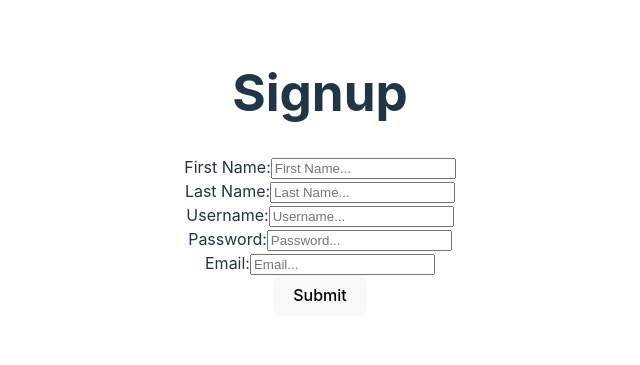
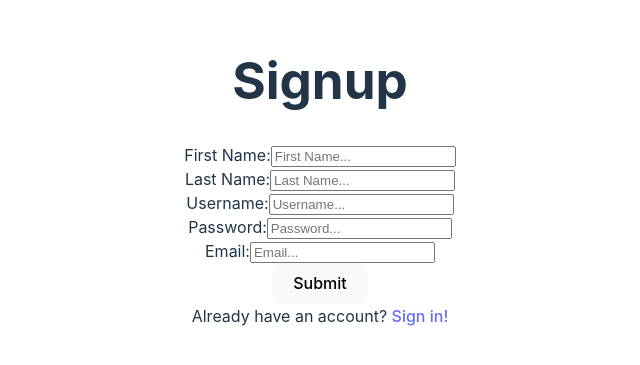
Before and after one commit to cjacqo/journaling, a React (Vite) app: page /signup in a window 1280 px wide. Shown: the part 227-592 px from the top of the page, without its empty margins (320-960 px from the left). Built offline with nearby package versions, Linux system fonts and the light colour scheme.

Commit message:
Created a NavigateButton component that is used on each form (login and signup)

```diff
--- /dev/null
+++ b/src/components/buttons/NavigateButton.jsx
@@ -0,0 +1,22 @@
+import PropTypes from 'prop-types'
+import { Link } from 'react-router-dom'
+
+const NavigateButton = ({ route, text, link }) => {
+  return (
+    <div className="navigate-btn--container">
+      <span className="navigate-btn--text">{text}</span>
+      &nbsp;
+      <Link to={`/${route}`}>
+        {link}
+      </Link>
+    </div>
+  )
+}
+
+NavigateButton.propTypes = {
+  route: PropTypes.string.isRequired,
+  text: PropTypes.string.isRequired,
+  link: PropTypes.string.isRequired
+}
+
+export default NavigateButton
--- a/src/components/views/login-view/LoginView.jsx
+++ b/src/components/views/login-view/LoginView.jsx
@@ -1,6 +1,7 @@
 import { useState } from 'react'
 import PropTypes from 'prop-types'
 import Form from '../../form/Form'
+import NavigateButton from '../../buttons/NavigateButton'
 
 const LoginView = ({ onLoggedIn }) => {
   const [username, setUsername] = useState('')
@@ -54,12 +55,18 @@ const LoginView = ({ onLoggedIn }) => {
   ]
 
   return (
+    <>
       <Form
         formType='login'
         title='Login'
         handleSubmit={handleSubmit}
         inputs={inputs}
         buttonText='Submit' />
+      <NavigateButton
+        route='signup'
+        text='Don&apos;t have an account?'
+        link='Sign up!' />
+    </>
   )
 }
 
--- a/src/components/views/signup-view/SignupView.jsx
+++ b/src/components/views/signup-view/SignupView.jsx
@@ -1,5 +1,6 @@
 import { useState } from 'react'
 import Form from '../../form/Form'
+import NavigateButton from '../../buttons/NavigateButton'
 
 const SignupView = () => {
   // State values for values of input fields
@@ -80,12 +81,18 @@ const SignupView = () => {
   ]
 
   return (
+    <>
       <Form
         formType='signup'
         title='Signup'
         handleSubmit={handleSubmit}
         inputs={inputs}
         buttonText='Submit' />
+      <NavigateButton
+        route='login'
+        text='Already have an account?'
+        link='Sign in!' />
+    </>
   )
 }
 
```
Lines whose indentation alone changed are shown as unchanged.
